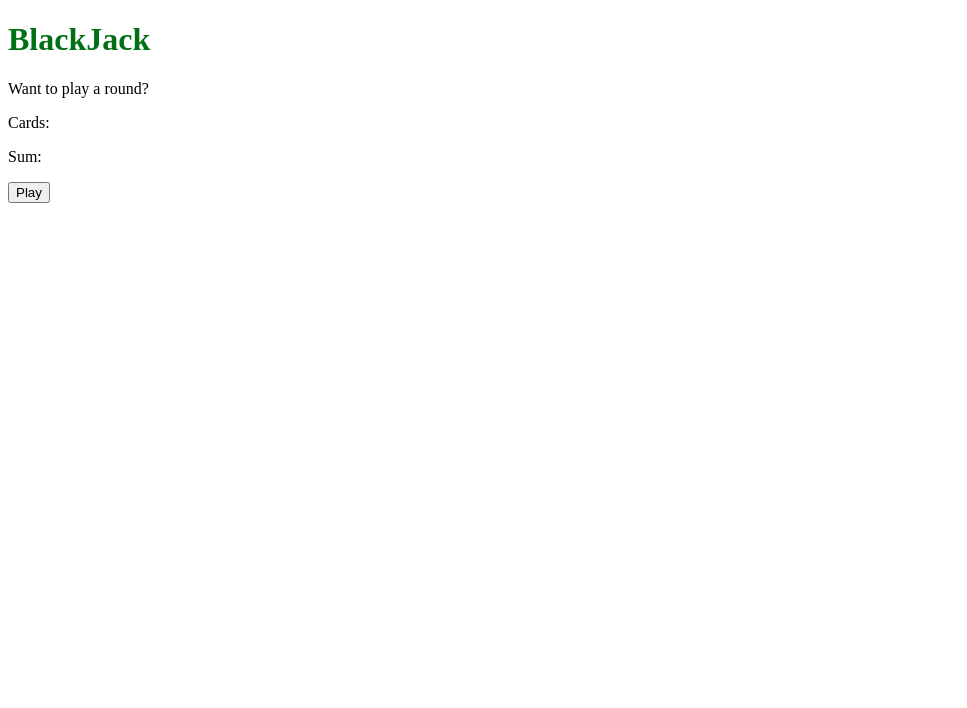
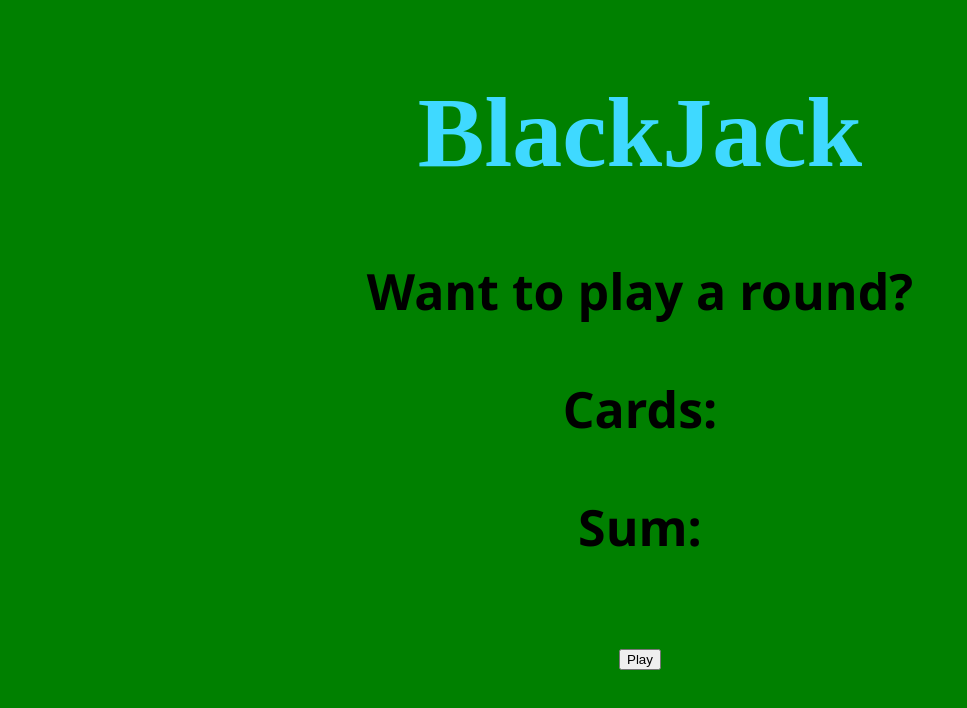
Before and after one commit to Rishab1023/blackjack-game, a plain HTML site: page index.html in a window 1280 px wide. Shown: the whole page, without its empty margins (0-967 px from the left). Drawn offline with Linux system fonts and the light colour scheme.

Commit message:
Update UI structure and styling for BlackJack app
Refactored HTML to improve element structure and IDs, added a Play button inside the main container, and updated references in JS to match new IDs. Enhanced CSS with new styles for body, container, and elements for better layout and appearance.

```diff
--- a/index.html
+++ b/index.html
@@ -7,13 +7,15 @@
   <link rel="stylesheet" href="style.css">
 </head>
 <body>
-  <h1 id="BlackJackEl">BlackJack</h1>
-  <div class="elements">
-  <p id="">Want to play a round?</p>
-  <p id="cards">Cards: </p>
-  <p id="sum">Sum: </p>
+  <div class="body">
+      <h1 id="BlackJackEl">BlackJack</h1>
+      <div class="elements">
+      <p id="messageEl">Want to play a round?</p>
+      <p id="cardsEl">Cards: </p>
+      <p id="sumEL">Sum: </p>
+      <button onclick="Play()">Play</button>
+      </div>
   </div>
-  <button onclick="Play()">Play</button>
   <script src="index.js"></script>
 </body>
 </html>
--- a/index.js
+++ b/index.js
@@ -21,10 +21,10 @@ if (sum < 21) {
 
 console.log(message);
 
-let blackjackEl = document.getElementById("BlackJackEl")
-let cardsEl = document.getElementById("cards")
-let sumEl = document.getElementById("sum")
+let blackjackEl = document.getElementById("BlackJackEl");
+let cardsEl = document.getElementById("cardsEl");
+let sumEl = document.getElementById("sumEl");
 
-function Play() {
-  cardsEl.innerText +=
-}
+// function Play() {
+//   cardsEl.innerText =
+// }
--- a/style.css
+++ b/style.css
@@ -1,3 +1,20 @@
+body{
+  background-color: green;
+  display: flex;
+  text-align: center;
+}
+.body{
+  justify-content: center;
+  align-items: center;
+  margin: auto;
+  font-size: 50px;
+}
 h1{
- color: rgb(1, 112, 20);
+ color: rgb(63, 217, 255);
 }
+.elements{
+  font: bold;
+  font-weight: bold;
+  font-family: 'Segoe UI', Tahoma, Geneva, Verdana, sans-serif;
+}
+button{}
```
